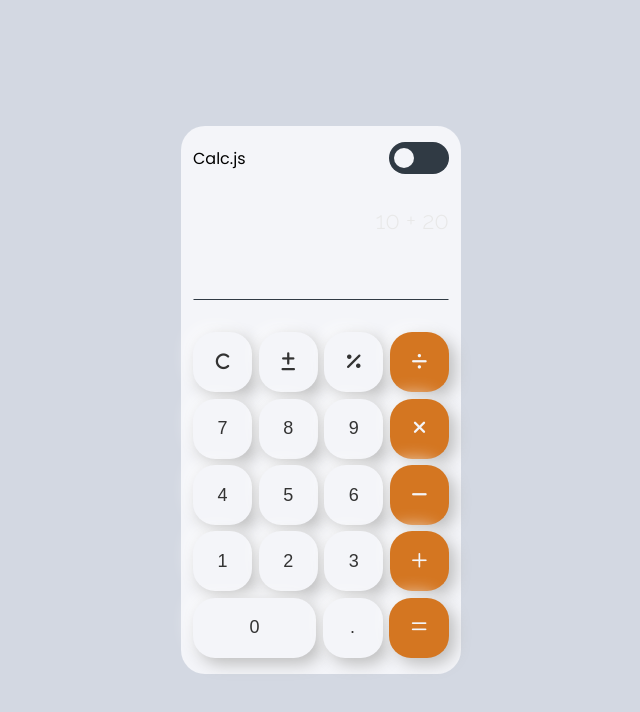
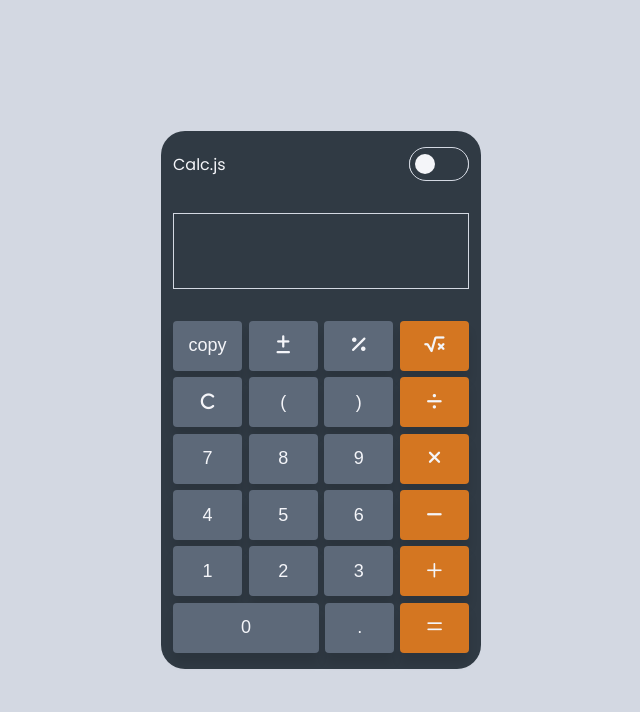
Before and after one commit to ifatinha/calc, a plain HTML site: page index.html in a window 1280 px wide. Shown: the whole page, without its empty margins (319-959 px from the left). Drawn offline with Linux system fonts and the light colour scheme.

Commit message:
adicionando evento aos botoes

```diff
--- a/assets/css/main.css
+++ b/assets/css/main.css
@@ -20,8 +20,8 @@ body {
 }
 
 body {
-    /* font-family: 'Poppins', sans-serif; */
-    font-family: 'Raleway', sans-serif;
+    font-family   : 'Poppins', sans-serif;
+    /* font-family: 'Raleway', sans-serif; */
 }
 
 .main {
@@ -40,7 +40,7 @@ body {
     display         : flex;
     flex-direction  : column;
     justify-content : space-between;
-    max-width       : 280px;
+    max-width       : 320px;
     padding         : 1rem 0.75rem;
     width           : 100%;
 }
@@ -116,9 +116,9 @@ body {
 }
 
 .cache {
-    color           : var(--light-gray);
+    color           : var(--light-black);
     font-size       : 1.5rem;
-    font-weight     : 200;
+    font-weight     : 300;
     /* margin-bottom: 1rem; */
     text-align      : right;
     width           : 100%;
@@ -131,7 +131,7 @@ body {
     font-family        : 'Raleway', sans-serif;
     font-size          : 3.25rem;
     font-weight        : 200 !important;
-    /* padding         : 2rem 2%; */
+    padding            : 0.4rem 0.625rem;
     outline            : none;
     text-align         : right;
     width              : 100%;
@@ -152,38 +152,38 @@ body {
     width  : 100%;
 }
 
-.row button {
+.row .charKey {
     border       : none;
-    border-radius: 22px;
+    border-radius: 4px;
     color        : #333;
     cursor       : pointer;
-    flex         : 0 1 60px;
+    flex         : 1 1 60px;
     font-size    : 1.125rem;
-    height       : 60px;
+    height       : 50px;
     transition   : all 250ms ease-in-out;
     text-align   : center;
 }
 
-.row button:hover {
+.row .charKey:hover {
     background: var(--light-gray);
 }
 
-.row button:active {
-    transform: scaleY(1.1);
+.row .charKey:active {
+    transform: translateY(2px);
 }
 
 .row #zero {
-    flex-grow: 4;
+    flex-grow: 10;
 }
 
-.row button.orange {
+.row button.charKey.orange {
     background-color: var(--orange);
     color           : var(--white);
     font-size       : 1.125rem;
     font-weight     : 200;
 }
 
-.row button.orange:hover {
+.row button.charKey.orange:hover {
     background-color: var(--dark-orange);
 }
 
@@ -192,13 +192,13 @@ body {
     background-color: var(--white);
 }
 
-.light-mode button {
+.light-mode .charKey {
     background: var(--white);
     box-shadow: 6px 6px 16px #bebebe,
         -6px -6px 16px #ffffff9a;
 }
 
-.light-mode button:hover {
+.light-mode .charKey:hover {
     background: var(--light-gray);
 }
 
@@ -209,14 +209,19 @@ body {
 }
 
 .dark-mode input {
+    border: 1px solid var(--light-white);
+    color : var(--white);
+}
+
+.dark-mode .cache {
     color: var(--white);
 }
 
-.dark-mode button {
+.dark-mode .charKey {
     box-shadow: 0px 10px 10px rgba(0, 0, 0, 0.1);
 }
 
-.dark-mode button:not(button.orange) {
+.dark-mode .charKey:not(button.charKey.orange) {
     background-color: var(--gray);
     color           : var(--white);
 }
--- a/assets/js/script.js
+++ b/assets/js/script.js
@@ -0,0 +1,57 @@
+const main = document.querySelector(".main");
+const root = document.querySelector(":root");
+const input = document.querySelector("#input");
+const result = document.querySelector("#result");
+const allowedKeys = ["0", ".", "1", "2", "3", "+", "4", "5",
+    "6", "-", "7", "8", "9", "*", "(", ")", "/", " % "];
+const charKeyBtns = document.querySelectorAll(".key");
+const clearBtn = document.querySelector("#clear");
+const eqaulsBtn = document.querySelector("#equals");
+
+function calculate() {
+    const temp = eval(input.value);
+    result.innerText = temp;
+}
+
+function keyboard(ev) {
+    ev.preventDefault();
+
+    if (allowedKeys.includes(ev.key)) {
+        input.value += ev.key;
+        // result.innerText += ev.key;
+    }
+
+    if (ev.key === "Backspace") {
+        input.value = input.value.slice(0, -1);
+    }
+
+    if (ev.key === "Enter") {
+        calculate();
+    }
+}
+
+function getValueKey(ev) {
+    const value = this.dataset.value;
+    input.value += value;
+}
+
+function clearInput() {
+    input.value = "";
+    input.focus();
+}
+
+function initialize() {
+    input.addEventListener("keydown", keyboard);
+
+    charKeyBtns.forEach((charKeyBtn) => {
+        charKeyBtn.addEventListener("click", getValueKey);
+    });
+
+    clearBtn.addEventListener("click", clearInput);
+    eqaulsBtn.addEventListener("click", calculate);
+}
+
+(function () {
+    input.focus();
+    initialize();
+})();
--- a/index.html
+++ b/index.html
@@ -15,67 +15,76 @@
 
 <body>
     <main class="main">
-        <div class="calc light-mode">
+        <div class="calc dark-mode" data-theme="light-mode">
             <header class="header">
                 <h1>Calc.js</h1>
                 <div class="mode-check">
                     <label for="mode" class="toggle-label"></label>
-                    <input type="checkbox" name="mode" id="">
+                    <input type="checkbox" name="mode" id="themeSwitcher">
                 </div>
             </header>
 
             <div class="input-container">
-                <span class="cache">10 + 20</span>
+                <span class="cache" id="result"></span>
                 <input type="text" id="input" class="input">
             </div>
 
             <div class="keys">
                 <div class="row">
-                    <button>
+                    <button class="charKey" id="copyToClipboard">copy</button>
+                    <button class="charKey" data-value="+/-">
+                        <i class="fa-solid fa-plus-minus"></i>
+                    </button>
+                    <button class="charKey key" data-value=" % ">
+                        <i class="fa-solid fa-percent"></i>
+                    </button>
+                    <button class="charKey orange" data-value=" # ">
+                        <i class="fa-solid fa-square-root-variable"></i>
+                    </button>
+                </div>
+
+                <div class="row">
+                    <button class="charKey" id="clear">
                         <i class="fa-solid fa-c"></i>
                     </button>
-                    <button>
-                        <i class="fa-solid fa-plus-minus"></i>
-                    </button>
-                    <button>
-                        <i class="fa-solid fa-percent"></i>
-                    </button>
-                    <button class="orange">
+                    <button class="charKey key" data-value=" ( ">(</button>
+                    <button class="charKey key" data-value=" ) ">)</button>
+                    <button class="charKey orange key" data-value=" / ">
                         <i class="fa-solid fa-divide"></i>
                     </button>
                 </div>
 
                 <div class="row">
-                    <button>7</button>
-                    <button>8</button>
-                    <button>9</button>
-                    <button class="orange">
+                    <button class="charKey key" data-value="7">7</button>
+                    <button class="charKey key" data-value="8">8</button>
+                    <button class="charKey key" data-value="9">9</button>
+                    <button class="charKey orange key" data-value=" * ">
                         <i class="fa-solid fa-xmark"></i>
                     </button>
                 </div>
 
                 <div class="row">
-                    <button>4</button>
-                    <button>5</button>
-                    <button>6</button>
-                    <button class="orange">
+                    <button class="charKey key" data-value="4">4</button>
+                    <button class="charKey key" data-value="5">5</button>
+                    <button class="charKey key" data-value="6">6</button>
+                    <button class="charKey orange key" data-value=" - ">
                         <i class="fa-solid fa-minus"></i>
                     </button>
                 </div>
 
                 <div class="row">
-                    <button>1</button>
-                    <button>2</button>
-                    <button>3</button>
-                    <button class="orange">
+                    <button class="charKey key" data-value="1">1</button>
+                    <button class="charKey key" data-value="2">2</button>
+                    <button class="charKey key" data-value="3">3</button>
+                    <button class="charKey orange key" data-value=" + ">
                         <i class="fa-regular fa-plus"></i>
                     </button>
                 </div>
 
                 <div class="row">
-                    <button id="zero">0</button>
-                    <button>.</button>
-                    <button class="orange">
+                    <button id="zero" class="charKey key" data-value="0">0</button>
+                    <button class="charKey key" data-value=".">.</button>
+                    <button class="charKey orange" id="equals">
                         <i class="fa-regular fa-equals"></i>
                     </button>
                 </div>
```
